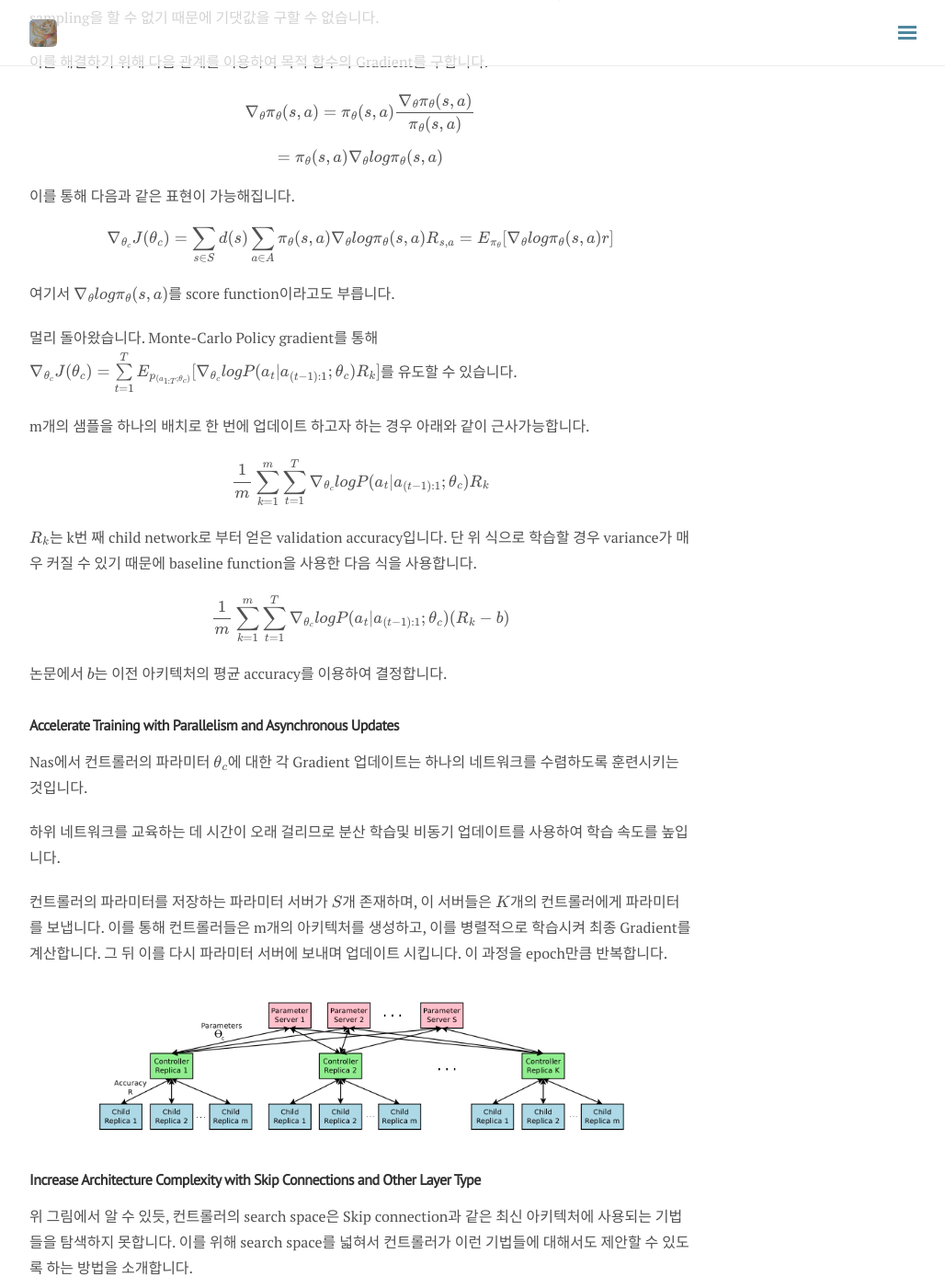
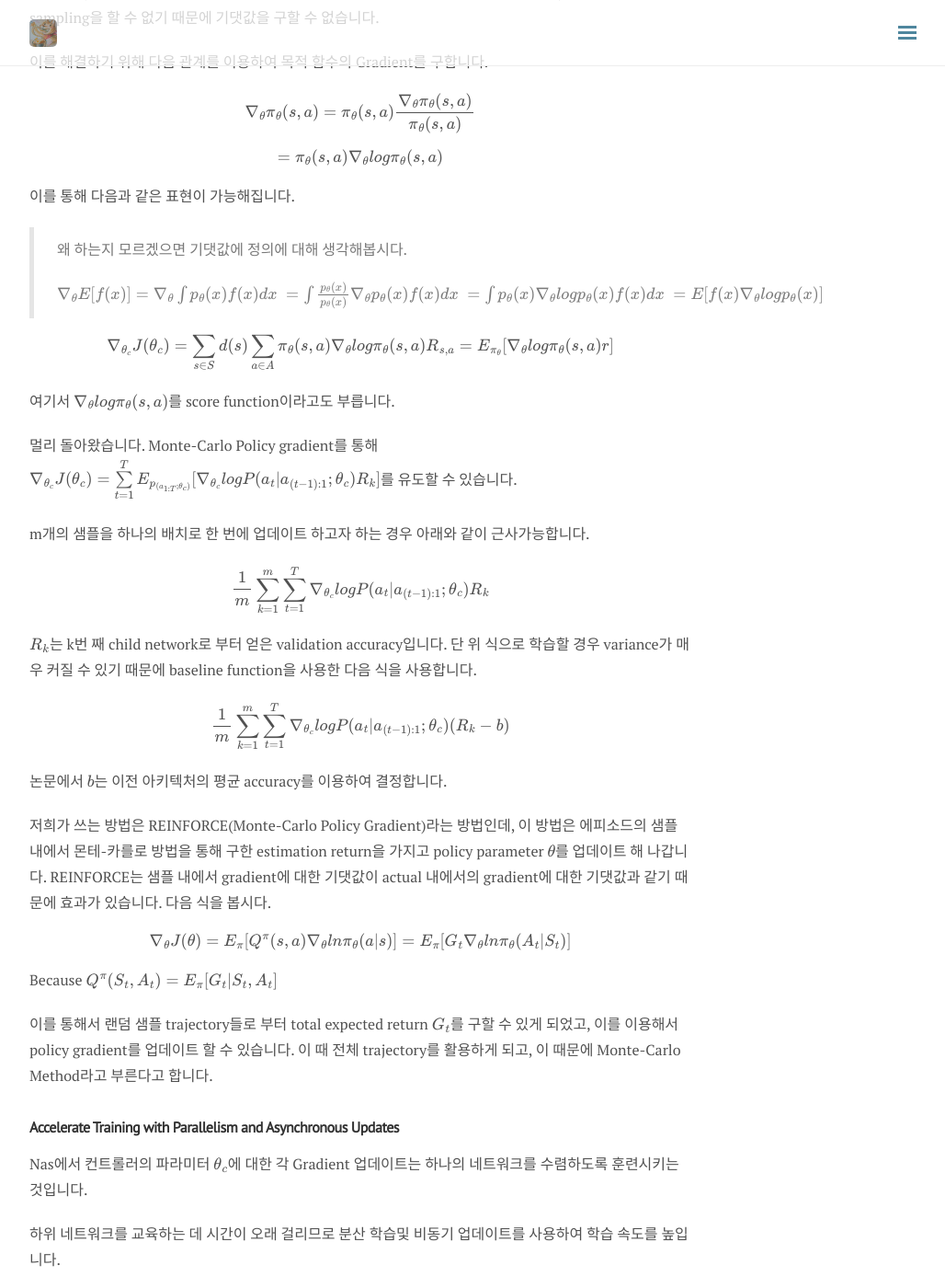
Before and after one commit to del-luna/del-luna.github.io, a Jekyll site: the page built from _posts/2020-08-04-nas-post.md, in a window 1280 px wide and 1400 px high, scrolled down 3695 px. Shown: the whole window at 92% size, without its empty margins (248-1276 px from the left). Built offline with Jekyll 4.4.1, drawn with Linux system fonts in a browser that asks for light colours; nearby versions of some CDN libraries; formulas are drawn with MathJax 3; comment, search, counter and statistics services are not loaded.

Commit message:
update nas

```diff
--- a/_posts/2020-08-04-nas-post.md
+++ b/_posts/2020-08-04-nas-post.md
@@ -131,6 +131,12 @@ $$=\pi_{\theta}(s,a)\nabla_{\theta}log\pi_{\theta}(s,a)$$
 
 이를 통해 다음과 같은 표현이 가능해집니다.
 
+> 왜 하는지 모르겠으면 기댓값에 정의에 대해 생각해봅시다.
+>
+> $\nabla_\theta E[f(x)] = \nabla_\theta \int p_\theta(x)f(x)dx \\ = \int \frac{p_\theta(x)}{p_\theta(x)}\nabla_\theta p_\theta(x)f(x)dx\\ = \int p_\theta(x)\nabla_\theta logp_\theta(x)f(x)dx\\ = E[f(x)\nabla_\theta log p_\theta(x)]$
+
+
+
 $$\nabla_{\theta_c}J(\theta_c) = \sum\limits_{s\in S}d(s)\sum\limits_{a\in A}\pi_{\theta}(s,a)\nabla_{\theta}log\pi_{\theta}(s,a)R_{s,a} = E_{\pi_{\theta}}[\nabla_{\theta}log\pi_{\theta}(s,a)r]$$
 
 여기서 $\nabla_{\theta}log\pi_{\theta}(s,a)$를 score function이라고도 부릅니다.
@@ -148,6 +154,16 @@ $R_k$는 k번 째 child network로 부터 얻은 validation accuracy입니다.
 $$\frac1{m}\sum\limits_{k=1}^m\sum\limits_{t=1}^T\nabla_{\theta_c}logP(a_t\vert a_{(t-1):1};\theta_c)(R_k-b)$$
 
 논문에서 $b$는 이전 아키텍처의 평균 accuracy를 이용하여 결정합니다.
+
+
+
+저희가 쓰는 방법은 REINFORCE(Monte-Carlo Policy Gradient)라는 방법인데, 이 방법은 에피소드의 샘플 내에서 몬테-카를로 방법을 통해 구한 estimation return을 가지고 policy parameter $\theta$를 업데이트 해 나갑니다. REINFORCE는 샘플 내에서 gradient에 대한 기댓값이 actual 내에서의 gradient에 대한 기댓값과 같기 때문에 효과가 있습니다. 다음 식을 봅시다.
+
+$$\nabla_\theta J(\theta) = E_\pi[Q^\pi(s,a)\nabla_\theta ln\pi_\theta(a\vert s)]\\ = E_\pi[G_t\nabla_\theta ln\pi_\theta(A_t\vert S_t)]$$
+
+Because $Q^\pi(S_t,A_t) = E_\pi[G_t\vert S_t,A_t]$
+
+이를 통해서 랜덤 샘플 trajectory들로 부터 total expected return $G_t$를 구할 수 있게 되었고, 이를 이용해서 policy gradient를 업데이트 할 수 있습니다. 이 때 전체 trajectory를 활용하게 되고, 이 때문에 Monte-Carlo Method라고 부른다고 합니다.
 
 
 
@@ -244,3 +260,5 @@ v2모델의 성능이 떨어진 것 처럼 search space가 넓어 질수록 성
 [Paper link](https://arxiv.org/pdf/1611.01578.pdf)
 
 [Paper Review]([https://pigranya1218.tistory.com/entry/%EB%85%BC%EB%AC%B8-%EB%A6%AC%EB%B7%B0-Neural-Architecture-Search-with-Reinforcement-Learning](https://pigranya1218.tistory.com/entry/논문-리뷰-Neural-Architecture-Search-with-Reinforcement-Learning))
+
+[Policy gradient](https://talkingaboutme.tistory.com/entry/RL-Policy-Gradient-Algorithms)
```
